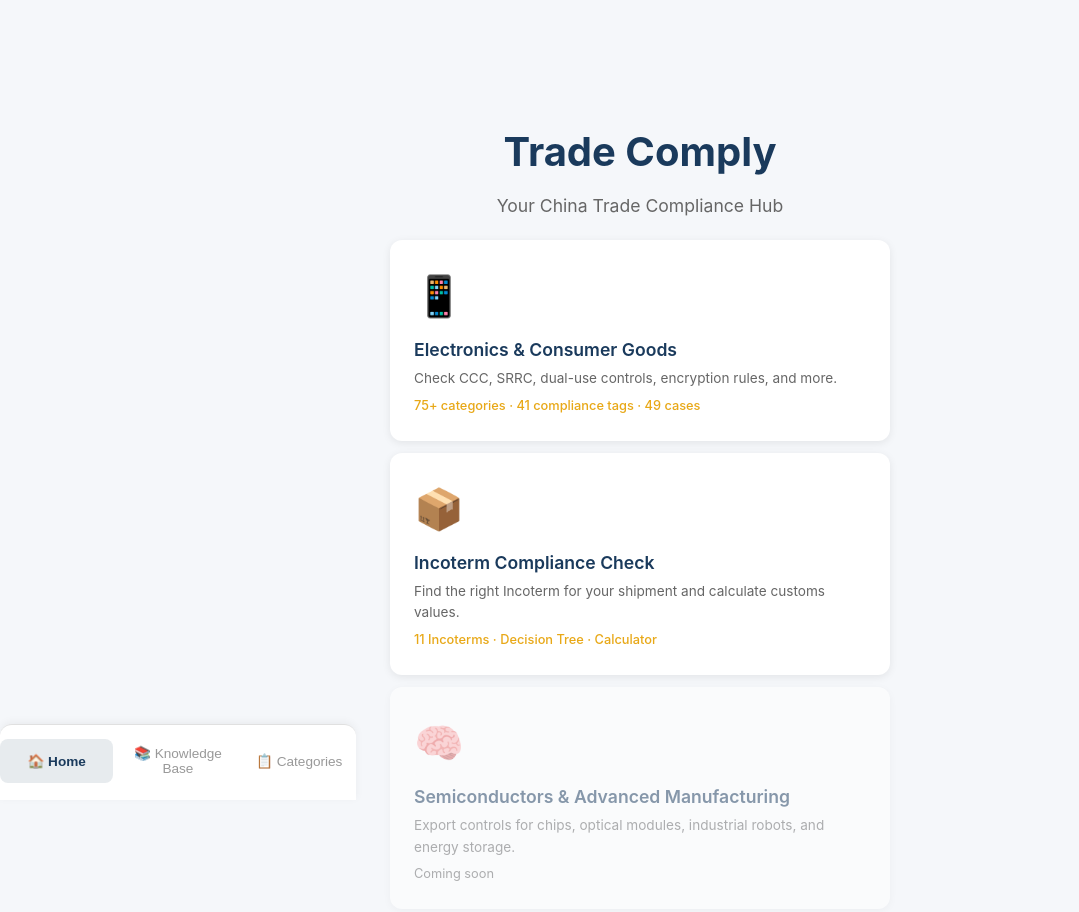
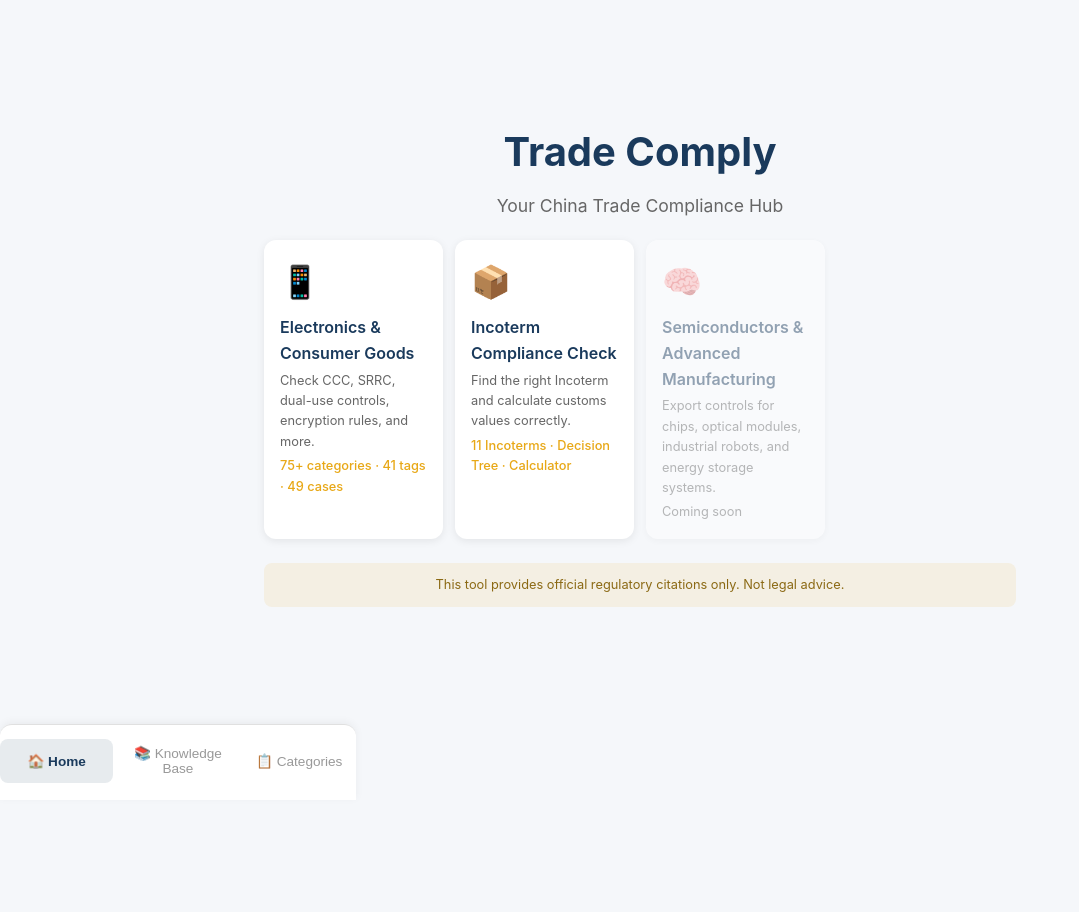
Before and after one commit to CareyC82/Trade-Comply, a plain HTML site: page index.html in a window 1280 px wide. Shown: the top 912 px of the page, without its empty margins (0-1079 px from the left). After the commit the page ends 880 px from the top, so only its background shows below. Drawn offline with Linux system fonts and the light colour scheme.

Commit message:
Update home-view with two-column layout, ensure proper view structure

```diff
--- a/index.html
+++ b/index.html
@@ -1037,26 +1037,26 @@
             <p class="home-subtitle">Your China Trade Compliance Hub</p>
         </div>
 
-        <div class="quick-actions-grid" style="grid-template-columns: repeat(1, 1fr); max-width: 500px; margin: 0 auto;">
-            <div class="quick-action-card" id="hub-electronics" style="padding: 24px;">
-                <div class="quick-action-icon" style="font-size: 2.5rem;">📱</div>
-                <div class="quick-action-label" style="font-size: 1.1rem;">Electronics & Consumer Goods</div>
-                <div class="quick-action-hs" style="font-size: 0.85rem; color: var(--color-text-secondary);">Check CCC, SRRC, dual-use controls, encryption rules, and more.</div>
-                <div class="quick-action-hs" style="margin-top: 6px; color: var(--color-accent); font-weight: 500;">75+ categories · 41 compliance tags · 49 cases</div>
+        <div class="quick-actions-grid">
+            <div class="quick-action-card" id="hub-electronics">
+                <div class="quick-action-icon">📱</div>
+                <div class="quick-action-label">Electronics & Consumer Goods</div>
+                <div class="quick-action-hs">Check CCC, SRRC, dual-use controls, encryption rules, and more.</div>
+                <div class="quick-action-hs" style="margin-top: 4px; color: var(--color-accent); font-weight: 500;">75+ categories · 41 tags · 49 cases</div>
             </div>
 
-            <div class="quick-action-card" id="hub-incoterm" style="padding: 24px;">
-                <div class="quick-action-icon" style="font-size: 2.5rem;">📦</div>
-                <div class="quick-action-label" style="font-size: 1.1rem;">Incoterm Compliance Check</div>
-                <div class="quick-action-hs" style="font-size: 0.85rem; color: var(--color-text-secondary);">Find the right Incoterm for your shipment and calculate customs values.</div>
-                <div class="quick-action-hs" style="margin-top: 6px; color: var(--color-accent); font-weight: 500;">11 Incoterms · Decision Tree · Calculator</div>
+            <div class="quick-action-card" id="hub-incoterm">
+                <div class="quick-action-icon">📦</div>
+                <div class="quick-action-label">Incoterm Compliance Check</div>
+                <div class="quick-action-hs">Find the right Incoterm and calculate customs values correctly.</div>
+                <div class="quick-action-hs" style="margin-top: 4px; color: var(--color-accent); font-weight: 500;">11 Incoterms · Decision Tree · Calculator</div>
             </div>
 
-            <div class="quick-action-card" id="hub-semiconductor" style="padding: 24px; opacity: 0.5;">
-                <div class="quick-action-icon" style="font-size: 2.5rem;">🧠</div>
-                <div class="quick-action-label" style="font-size: 1.1rem;">Semiconductors & Advanced Manufacturing</div>
-                <div class="quick-action-hs" style="font-size: 0.85rem; color: var(--color-text-secondary);">Export controls for chips, optical modules, industrial robots, and energy storage.</div>
-                <div class="quick-action-hs" style="margin-top: 6px; color: var(--color-text-secondary);">Coming soon</div>
+            <div class="quick-action-card" id="hub-semiconductor" style="opacity: 0.45;">
+                <div class="quick-action-icon">🧠</div>
+                <div class="quick-action-label">Semiconductors & Advanced Manufacturing</div>
+                <div class="quick-action-hs">Export controls for chips, optical modules, industrial robots, and energy storage systems.</div>
+                <div class="quick-action-hs" style="margin-top: 4px; color: var(--color-text-secondary);">Coming soon</div>
             </div>
         </div>
 
```
